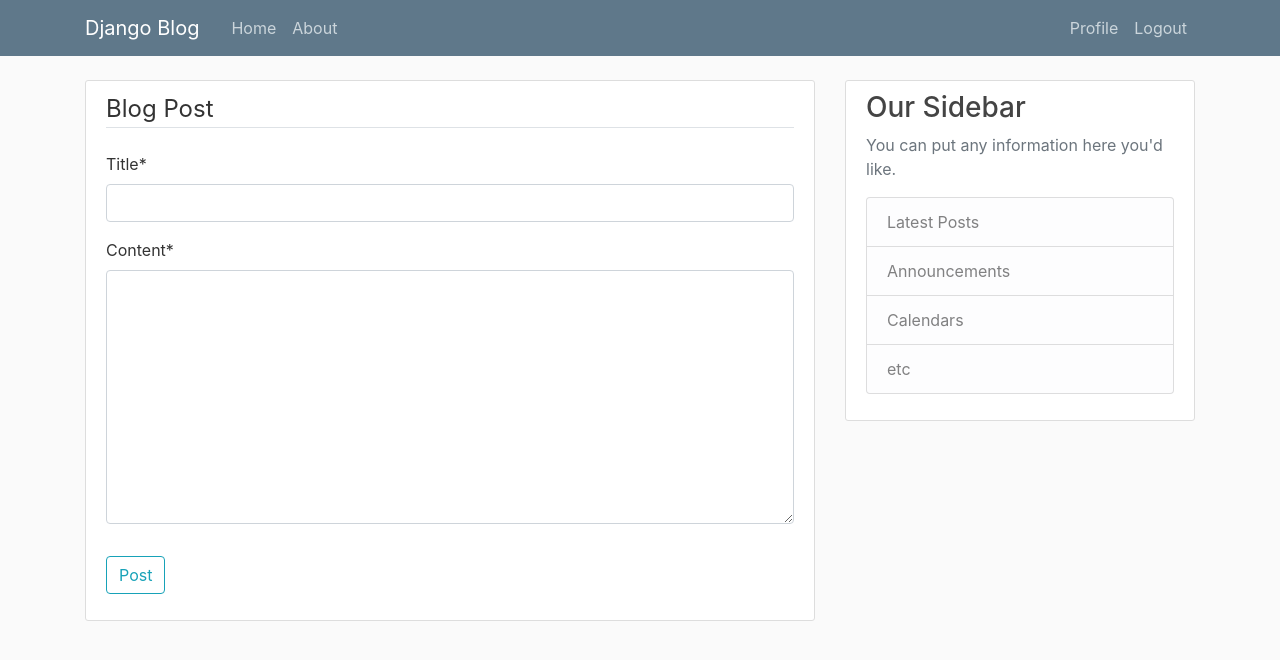
After one commit to MatejBivr/django-test, a Django app: page /post/new/ in a window 1280 px wide. The commit adds this page. Shown: the top 660 px of the page. Run offline with Django 3.2, Linux system fonts and the light colour scheme; a user stored in the database is signed in; some libraries are stand-ins or nearby versions.

Commit message:
post CRUD

```diff
--- a/blog/models.py
+++ b/blog/models.py
@@ -1,7 +1,7 @@
 from django.db import models
 from django.utils import timezone
 from django.contrib.auth.models import User
-
+from django.urls import reverse
 
 class Post(models.Model):
     title = models.CharField(max_length=100)
@@ -11,3 +11,6 @@ class Post(models.Model):
 
     def __str__(self):
         return self.title
+
+    def get_absolute_url(self):
+        return reverse('post-detail', kwargs={'pk': self.pk})
--- /dev/null
+++ b/blog/templates/blog/post_form.html
@@ -0,0 +1,16 @@
+{% extends "blog/base.html" %}
+{% load crispy_forms_tags %}
+{% block content %}
+<div class="content-section">
+    <form method="POST">
+        {% csrf_token %}
+        <fieldset class="form-group">
+            <legend class="border-bottom mb-4">Blog Post</legend>
+            {{ form|crispy }}
+        </fieldset>
+        <div class="form-group">
+            <button class="btn btn-outline-info" type="submit">Post</button>
+        </div>
+    </form>
+</div>
+{% endblock content %}
--- a/blog/urls.py
+++ b/blog/urls.py
@@ -1,7 +1,12 @@
 from django.urls import path
+from .views import PostListView, PostDetailView, PostCreateView, PostUpdateView, PostDeleteView
 from . import views
 
 urlpatterns = [
-    path('', views.home, name='blog-home'),
+    path('', PostListView.as_view(), name='blog-home'),
+    path('post/<int:pk>/', PostDetailView.as_view(), name='post-detail'),
+    path('post/new/', PostCreateView.as_view(), name='post-create'),
+    path('post/<int:pk>/update/', PostUpdateView.as_view(), name='post-update'),
+    path('post/<int:pk>/delete/', PostDeleteView.as_view(), name='post-delete'),
     path('about/', views.about, name='blog-about'),
 ]
--- a/blog/views.py
+++ b/blog/views.py
@@ -1,11 +1,53 @@
 from django.shortcuts import render
+from django.contrib.auth.mixins import LoginRequiredMixin, UserPassesTestMixin
+from django.views.generic import ListView, DetailView, CreateView, DeleteView, UpdateView
 from .models import Post
 
 def home(request):
-  context = {
-    'posts': Post.objects.all()
-  }
-  return render(request, 'blog/home.html', context)
+    context = {
+        'posts': Post.objects.all()
+    }
+    return render(request, 'blog/home.html', context)
+
+class PostListView(ListView):
+    model = Post
+    template_name = 'blog/home.html'
+    context_object_name = 'posts'
+    ordering = ['-date_posted']
+
+class PostDetailView(DetailView):
+    model = Post
+
+class PostCreateView(LoginRequiredMixin, CreateView):
+    model = Post
+    fields = ['title', 'content']
+
+    def form_valid(self, form):
+        form.instance.author = self.request.user
+        return super().form_valid(form)
+
+class PostUpdateView(LoginRequiredMixin, UserPassesTestMixin, UpdateView):
+    model = Post
+    fields = ['title', 'content']
+
+    def form_valid(self, form):
+        form.instance.author = self.request.user
+        return super().form_valid(form)
+
+    def test_func(self):
+        post = self.get_object()
+        if self.request.user == post.author:
+            return True
+        return False
+
+class PostDeleteView(LoginRequiredMixin, UserPassesTestMixin, DeleteView):
+    model = Post
+
+    def test_func(self):
+        post = self.get_object()
+        if self.request.user == post.author:
+            return True
+        return False
 
 def about(request):
-  return render(request, 'blog/about.html', {'title': 'About'})
+    return render(request, 'blog/about.html', {'title': 'About'})
```
Also changed, not shown: blog/templates/blog/home.html (+4 -3 lines), blog/templates/blog/post_confirm_delete.html (added, +16 -0 lines), blog/templates/blog/post_detail.html (added, +20 -0 lines), db.sqlite3.
